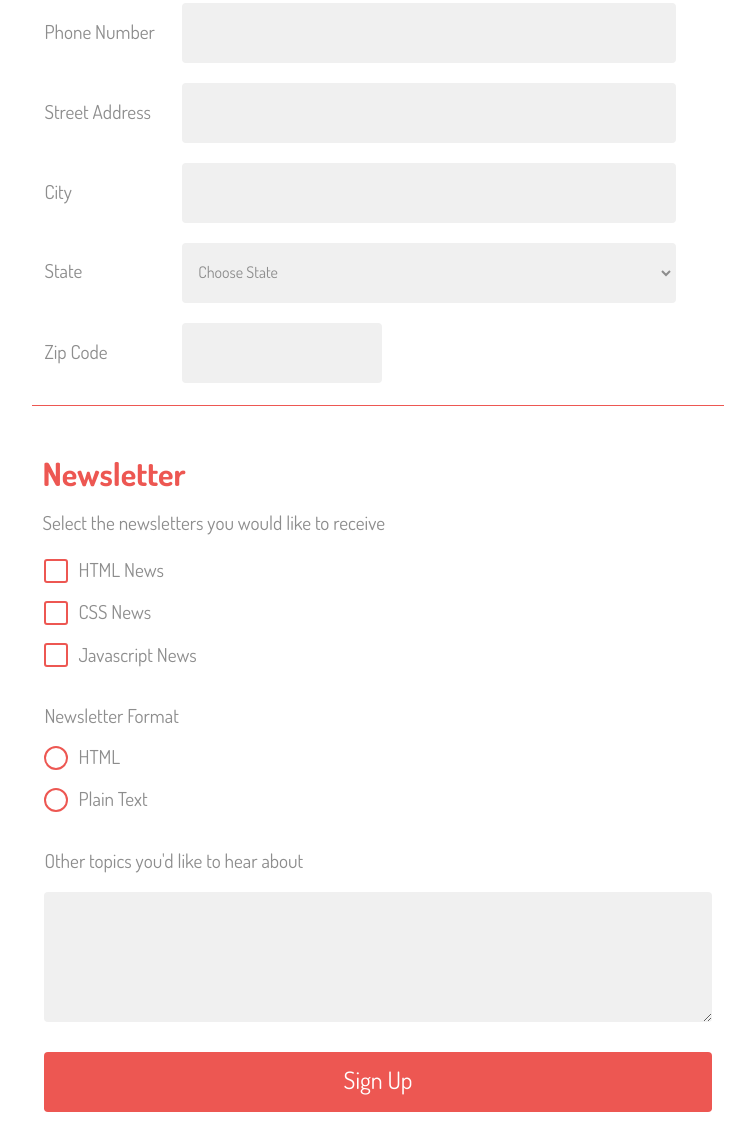
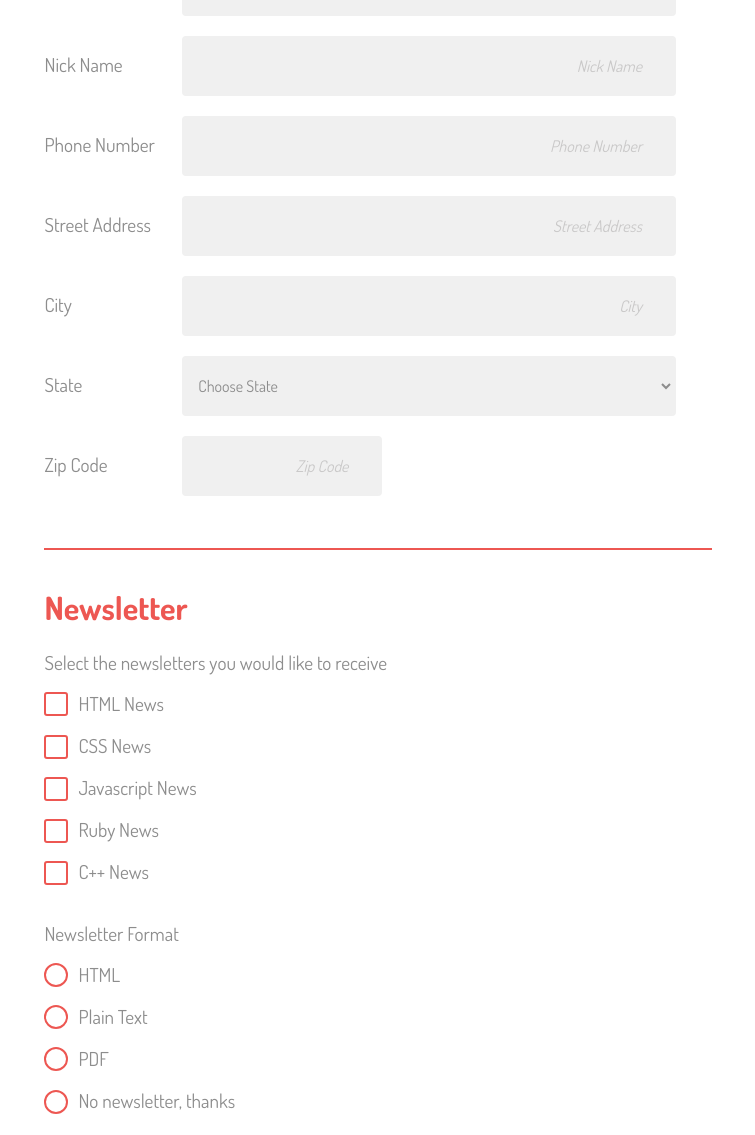
Before and after one commit to pmourad/Project-03, a plain HTML site: page index.html in a window 1280 px wide. Shown: the part 506-1641 px from the top of the page, without its empty margins (262-1017 px from the left). Drawn offline with Linux system fonts and the light colour scheme.

Commit message:
Corrections and Bugs
- Created the entire project with one <form> tag only.
- Added <legend> tags.
- Added more placeholders
- Added more fields, check and radio buttons
- Fixed the CSS to style new changes and modifications.
- HTML and CSS validators OK!

```diff
--- a/css/main.css
+++ b/css/main.css
@@ -37,12 +37,21 @@ header h1 {
 	border-bottom: 5px solid #ed5752;
 }
 
-.header h2,
-.top-form h2,
-.bottom-form h2 {
+legend {
 	font-family: 'Dosis', sans-serif;
 	font-size: 2em;
+	font-weight: bold;
 	color: #ed5752;
+	padding-top: 40px;
+	margin-bottom: 0;
+}
+
+.header h2 {
+	font-family: 'Dosis', sans-serif;
+	font-size: 2em;
+	font-weight: bold;
+	color: #ed5752;
+	padding-top: 40px;
 	margin-bottom: 0;
 }
 
@@ -61,8 +70,7 @@ header h1 {
 	margin-top: 5px;
 }
 
-.top-form h2,
-.bottom-form h2 {
+.top-form h2 {
 	margin-bottom: 20px;
 	margin-left: 10px;
 }
@@ -77,6 +85,7 @@ header h1 {
 .fieldset-top,
 .fieldset-bottom {
 	border: none;
+	margin-bottom: 30px;
 }
 
 .item-name {
@@ -84,17 +93,28 @@ header h1 {
 }
 
 .input-top,
-.input-zip {
+.input-zip,
+.textarea-box {
 	width: 100%;
 	margin: 0 auto;
 	background-color: #f0f0f0;
-	border: 2px solid #f0f0f0;
 	border-radius: 4px;
 	height: 60px;
 	margin: 10px 0;
 	font-family: 'Dosis', sans-serif;
 	font-size: 1em;
 	padding-left: 10px;
+}
+
+input[type="text"],
+input[type="email"],
+input[type="tel"],
+select {
+	border: 2px solid #f0f0f0;
+}
+
+.textarea-box {
+	margin: 0;
 }
 
 .input-zip {
@@ -121,13 +141,9 @@ select {
 	display: block;
 }
 
-.bottom-form {
-	border-top: 1px solid #ed5752;
-	margin-top: 30px;
-}
-
-.bottom-form h2 {
-	margin-top: 50px;
+.legend-news {
+	border-top: 2px solid #ed5752;
+	width: 100%;
 }
 
 .item-name-news {
@@ -139,14 +155,6 @@ select {
 	padding-bottom: 20px;
 }
 
-.bottom-form input {
-	margin-bottom: 15px;
-	cursor: pointer;
-}
-
-.newsletter-p {
-	margin-left: 10px;
-}
 
 .topics-p {
 	display: block;
@@ -239,13 +247,16 @@ textarea:focus {
 
 /* ---- Submit Button ---- */
 
+button {
+	background-color: #ed5752;
+}
+
 button[type="submit"] {
 	width: 100%;
 	height: 60px;
 	border: none;
 	border-radius: 4px;
 	border-bottom: 4px solid #ed5752;
-	background-color: #ed5752;
 	color: #fff;
 	margin-top: 25px;
 	font-family: 'Dosis', sans-serif;
@@ -281,8 +292,7 @@ footer p {
 	}
 
 	.header,
-	.top-form,
-	.bottom-form {
+	.top-form {
 		width: 80%;
 		margin: 0 auto;
 	}
@@ -325,8 +335,7 @@ footer p {
 
 	/* --- Top Form ---- */
 	.header,
-	.top-form,
-	.bottom-form {
+	.top-form {
 		width: 60%;
 		margin: 0 auto;
 	}
--- a/index.html
+++ b/index.html
@@ -21,23 +21,26 @@
 				<p>Get the latest news on how your code is doing right in your inbox.</p>
 			</div>
 			<div class="top-form">
-					<h2>Contact Information</h2>
 				<form action="index.html">
 					<fieldset class="fieldset-top">
+						<legend>Contact Information</legend>
 						<label class="item-name" for="user_name">Full Name</label>
 						<input class="input-top" type="text" name="name" id="user_name" placeholder="Required">
 
 						<label class="item-name" for="user_email">Email Address</label>
 						<input class="input-top" type="email" name="email" id="user_email" placeholder="Required">
 
+						<label class="item-name" for="user_nick" >Nick Name</label>
+						<input class="input-top" type="text" name="nickname" id="user_nick" placeholder="Nick Name">
+
 						<label class="item-name" for="user_phone">Phone Number</label>
-							<input class="input-top" type="tel" name="phone" id="user_phone">
+						<input class="input-top" type="tel" name="phone" id="user_phone" placeholder="Phone Number">
 
 						<label class="item-name" for="user_address">Street Address</label>
-							<input class="input-top" type="text" name="address" id="user_address">
+						<input class="input-top" type="text" name="address" id="user_address" placeholder="Street Address">
 
 						<label class="item-name" for="user_city">City</label>
-							<input class="input-top" type="text" name="city" id="user_city">
+						<input class="input-top" type="text" name="city" id="user_city" placeholder="City">
 
 						<label class="item-name" for="user_state">State</label>
 						<select class="input-top user_state" id="user_state" name="user_state">
@@ -62,17 +65,14 @@
 							<option value="wyoming">Wyoming</option>
 						</select>
 
-							<label class="item-name" for="user_zip">Zip Code</label>
-							<input class="input-zip" type="text" name="zip" id="user_zip">
+						<label class="item-name zip" for="user_zip">Zip Code</label>
+						<input class="input-zip" type="text" name="zip" id="user_zip" placeholder="Zip Code">
 					</fieldset>
-					</form>
-				</div>
 
-				<div class="bottom-form">
-					<h2>Newsletter</h2>
+					<fieldset class="fieldset-bottom">
+						<legend class="legend-news">Newsletter</legend>
 						<p class="newsletter-p">Select the newsletters you would like to receive</p>
-					<form action="index.html">
-						<fieldset class="fieldset-bottom">
+						<!-- CHECKBOX -->
 						<input type="checkbox" id="html_news" value="html_news" name="html_news">
 						<label class="item-name-news" for="html_news">HTML News</label>
 
@@ -84,14 +84,25 @@
 						<input type="checkbox" id="js_news" value="js_news" name="js_news">
 						<label class="item-name-news" for="js_news">Javascript News</label>
 
+						<input type="checkbox" id="ruby_news" value="ruby_news" name="ruby_news">
+						<label class="item-name-news" for="ruby_news">Ruby News</label>
+
+						<input type="checkbox" id="c_news" value="c_news" name="c_news">
+						<label class="item-name-news" for="c_news">C++ News</label>
+
+						<!-- RADIO BUTTONS -->
 						<p class="newsletter-format">Newsletter Format</p>
 						<input type="radio" id="html" value="html" name="format">
 						<label class="item-name-news" for="html">HTML</label>
 
-
 						<input type="radio" id="plain_text" value="plain_text" name="format">
 						<label class="item-name-news" for="plain_text">Plain Text</label>
 
+						<input type="radio" id="pdf" value="pdf" name="format">
+						<label class="item-name-news" for="pdf">PDF</label>
+
+						<input type="radio" id="no_news" value="no_news" name="format">
+						<label class="item-name-news" for="no_news">No newsletter, thanks</label>
 
 						<label class="item-name-news topics-p" for="topics">Other topics you'd like to hear about</label>
 						<textarea class="textarea-box" id="topics" name="topics"></textarea>
```
Lines whose indentation alone changed are shown as unchanged.
